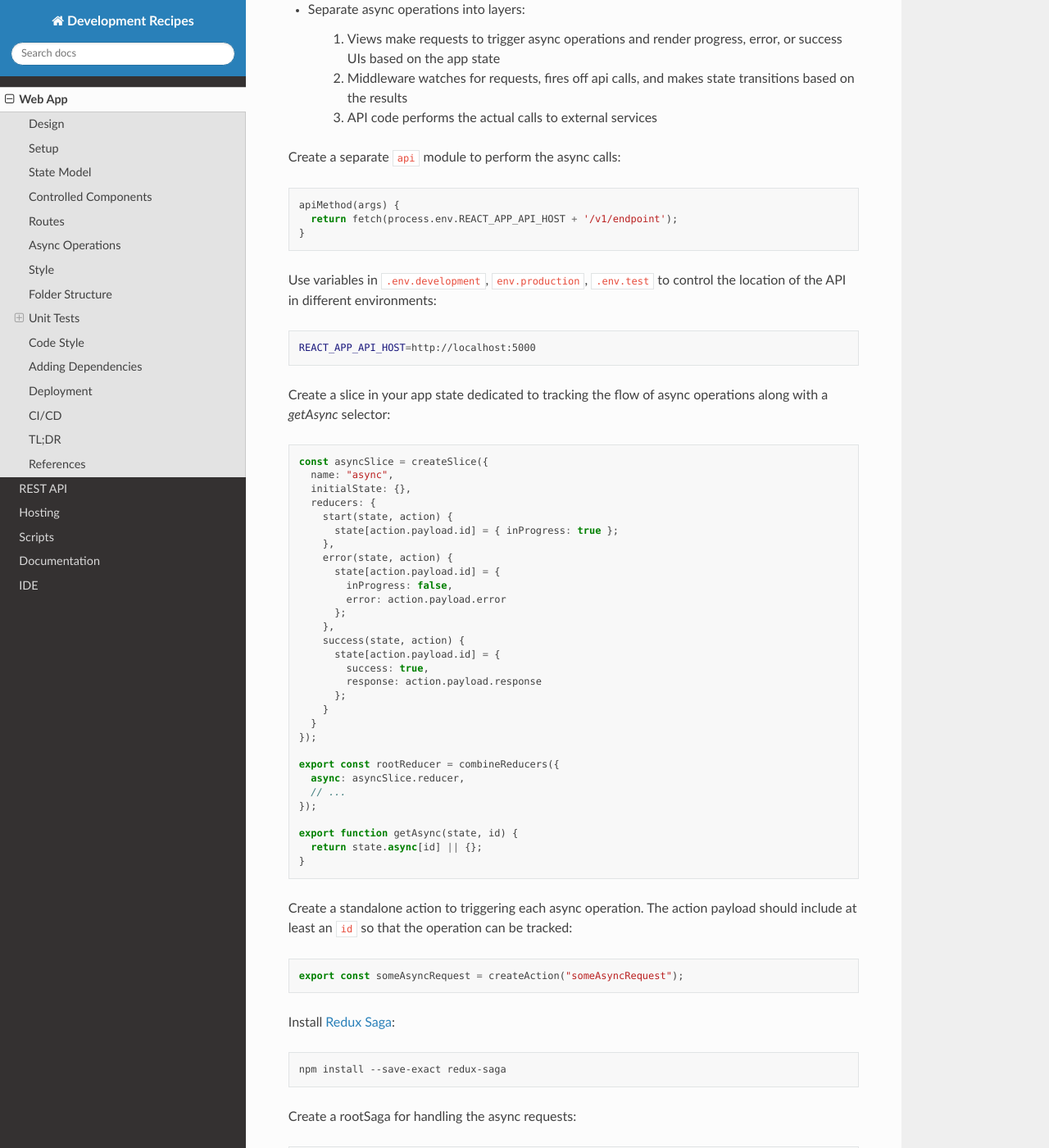
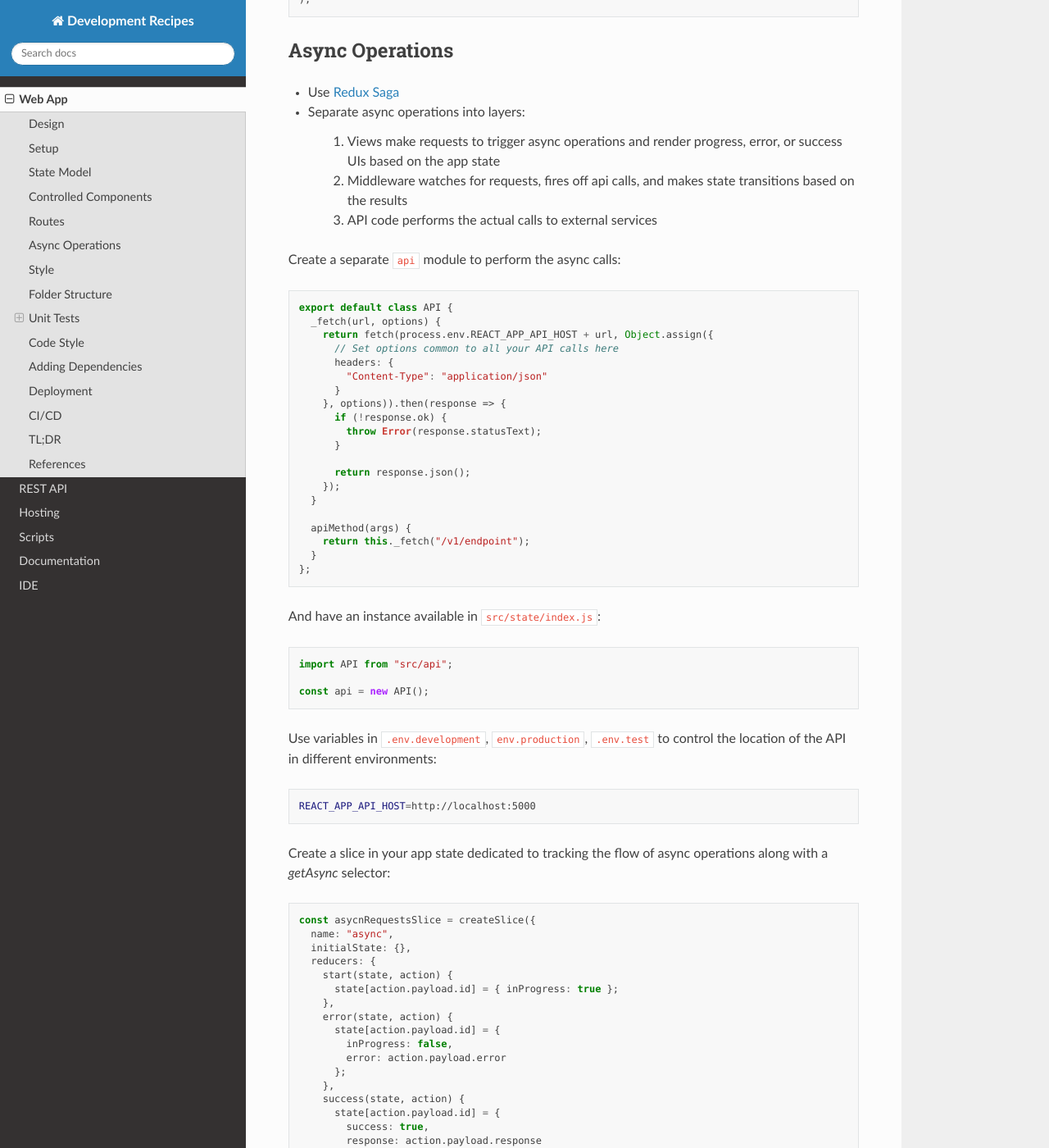
Before and after one commit to jpmunz/development-recipes, a Sphinx documentation site: the page built from docs/web.rst, in a window 1280 px wide and 1400 px high, scrolled down 4165 px. Shown: the whole window at 82% size. Built offline with Sphinx 7.4.7 and the Read the Docs theme 2.0.0, drawn with Linux system fonts in a browser that asks for light colours; some of the changed text lies outside the part shown.

Commit message:
Fix up web app documentation and link to sample repo

```diff
--- a/docs/web.rst
+++ b/docs/web.rst
@@ -80,13 +80,13 @@
 
 .. code:: jsx
 
-    import React from 'react'
-    import ReactDOM from 'react-dom'
-    import { configureStore, getDefaultMiddleware } from '@reduxjs/toolkit'
-    import logger from 'redux-logger'
-    import { Provider} from 'react-redux'
-    import { rootReducer } from 'src/state'
-    import App from 'src/views/App'
+    import React from "react"
+    import ReactDOM from "react-dom"
+    import { configureStore, getDefaultMiddleware } from "@reduxjs/toolkit"
+    import logger from "redux-logger"
+    import { Provider} from "react-redux"
+    import { rootReducer } from "src/state"
+    import App from "src/views/App"
 
     const store = configureStore({
       reducer: rootReducer,
@@ -110,7 +110,7 @@
 
 .. code:: javascript
 
-    import { produce } from 'immer';
+    import { produce } from "immer";
 
     const derivedState = produce(state, draft => {
         // Mutate draft
@@ -120,23 +120,28 @@
 Controlled Components
 ---------------------
 
+* Use `React Redux <https://react-redux.js.org/introduction/quick-start>`_
 * Use ``connect`` to map application state and state transition methods to props
 * Use ``autoBind`` in the constructor to make sure DOM handlers have access to ``this``
 * Export both the connected and unconnected component to facilitate unit testing
+
+.. code:: bash
+
+    npm install --save-exact react-redux react-autobind
 
 Example:
 
 .. code:: jsx
 
-    import React from 'react';
-    import {connect} from "react-redux";
-    import {selector1, selector2, action1, action2} from "src/state";
+    import React from "react";
+    import { connect } from "react-redux";
+    import { selector1, selector2, action1, action2 } from "src/state";
     import autoBind from "react-autobind";
 
     export class Component extends React.Component {
       constructor(props) {
         super(props);
-        this.state = {}
+        this.state = {};
         autoBind(this);
       }
 
@@ -165,23 +170,25 @@
         prop2: selector2(state),
         // ...
       }
-    }, (action1, action2)(Component);
+    }, { action1, action2 })(Component);
 
 Routes
 ------
 
 * Use `React DOM Router <https://reacttraining.com/react-router/web/guides/quick-start>`_
 
-Setup routes in ``App.js`` using ``react-dom-router``:
+Setup routes in ``App.js`` using ``react-router-dom``:
 
 .. code:: bash
 
-    npm install --save-exact react-dom-router
+    npm install --save-exact react-router-dom
 
 .. code:: javascript
 
-    import React from 'react';
-    import {Switch, Route} from "react-router-dom";
+    import React from "react";
+    import { Switch, Route } from "react-router-dom";
+    import Home from "./Home";
+    import Foo from "./Foo";
 
     class App extends React.Component {
       render() {
@@ -232,9 +239,34 @@
 
 .. code:: javascript
 
-  apiMethod(args) {
-    return fetch(process.env.REACT_APP_API_HOST + '/v1/endpoint');
-  }
+    export default class API {
+      _fetch(url, options) {
+        return fetch(process.env.REACT_APP_API_HOST + url, Object.assign({
+          // Set options common to all your API calls here
+          headers: {
+            "Content-Type": "application/json"
+          }
+        }, options)).then(response => {
+          if (!response.ok) {
+            throw Error(response.statusText);
+          }
+
+          return response.json();
+        });
+      }
+
+      apiMethod(args) {
+        return this._fetch("/v1/endpoint");
+      }
+    };
+
+And have an instance available in ``src/state/index.js``:
+
+.. code:: javascript
+
+    import API from "src/api";
+
+    const api = new API();
 
 Use variables in ``.env.development``, ``env.production``, ``.env.test`` to control the location of the API in different
 environments:
@@ -247,7 +279,7 @@
 
 .. code:: javascript
 
-    const asyncSlice = createSlice({
+    const asycnRequestsSlice = createSlice({
       name: "async",
       initialState: {},
       reducers: {
@@ -270,7 +302,7 @@
     });
 
     export const rootReducer = combineReducers({
-      async: asyncSlice.reducer,
+      async: asycnRequestsSlice.reducer,
       // ...
     });
 
@@ -295,6 +327,9 @@
 
 .. code:: javascript
 
+    import { put, call, takeLatest } from "redux-saga/effects";
+    // ...
+
     export const rootSaga = function*() {
       yield takeLatest(someAsyncRequest.type, handleSomeAsyncRequest);
       // ...
@@ -324,10 +359,10 @@
 
 .. code:: javascript
 
-    import createSagaMiddleware from 'redux-saga'
-    import {configureStore, getDefaultMiddleware} from "@reduxjs/toolkit"
-    import logger from 'redux-logger'
-    import {rootReducer, rootSaga } from 'src/state'
+    import createSagaMiddleware from "redux-saga"
+    import { configureStore, getDefaultMiddleware } from "@reduxjs/toolkit"
+    import logger from "redux-logger"
+    import { rootReducer, rootSaga } from "src/state"
 
     const sagaMiddleware = createSagaMiddleware();
 
@@ -343,9 +378,9 @@
 
 .. code:: jsx
 
-    import React from 'react';
-    import {connect} from 'react-redux';
-    import {someAsyncRequest, barAsyncRequest, getAsync} from 'src/state'
+    import React from "react";
+    import { connect } from "react-redux";
+    import { someAsyncRequest, barAsyncRequest, getAsync } from "src/state"
 
     class Edit extends React.Component {
       componentDidMount() {
@@ -388,8 +423,8 @@
 
 .. code:: scss
 
-    @import 'variables';
-    @import '~bootstrap/scss/bootstrap';
+    @import "variables";
+    @import "~bootstrap/scss/bootstrap";
 
     /* Global Styles */
     body {
@@ -482,11 +517,11 @@
 
 .. code:: javascript
 
-    import {someAdditionalSelector} from "./additional";
+    import { someAdditionalSelector } from "./additional";
 
     // ...
 
-    export {someAdditionalSelector}
+    export { someAdditionalSelector }
 
 For imports across directories allow relative imports in ``jsconfig.json``:
 
@@ -694,10 +729,10 @@
     const initialState = produce({}, () => ({
       foo: "bar",
       baz: true,
-    });
+    }));
 
     test("selector1", () => {
-      expect(selector1(initialState)).toBe("bar"));
+      expect(selector1(initialState)).toBe("bar");
     });
 
     test("selector2 true", () => {
@@ -709,7 +744,7 @@
         draft.baz = false;
       });
 
-      expect(selector2(initialState)).toBe(false));
+      expect(selector2(initialState)).toBe(false);
     });
 
 Testing Actions
@@ -729,11 +764,11 @@
     const initialState = produce({}, () => ({
       foo: "bar",
       baz: true,
-    });
+    }));
 
     test("action1", () => {
-      const updatedState = rootReducer(initialState, action1(payload));
-      expect(selector1(initialState)).toBe("bar after action is applied"));
+      const updatedState = rootReducer(initialState, action1({ /* payload */ }));
+      expect(selector1(updatedState)).toBe("bar after action is applied");
     });
 
 Testing Async Operations
@@ -788,13 +823,13 @@
     };
 
     test("someAsyncRequest success", async () => {
-      mockApiMethod1.mockResolvedValue(mockedResponse);
+      mockApiMethod1.mockResolvedValue({ /* response */ });
 
-      const sagaTester = startTest(someAsyncRequest(payload));
+      const sagaTest = startTest(someAsyncRequest({ /* payload */ }));
 
-      await sagaTester.waitFor("someAsyncRequest/success");
+      await sagaTest.waitFor("someAsyncRequest/success");
 
-      expect(selector1(sagaTest.getState()).toEqual(expectation);
+      expect(selector1(sagaTest.getState())).toEqual(/* expectation */);
     });
 
 Testing API Calls
@@ -817,16 +852,20 @@
 
 .. code:: javascript
 
+    import API from "./index";
+
+    const api = new API();
+
     test("Some fetch", async () => {
 
       // ...
 
-      fetch.once(mockedResponse);
-      const result = await api.apiMethod(apiArgs);
+      fetch.once(JSON.stringify({ /* response */ }));
+      const result = await api.apiMethod(/* apiArgs */);
 
-      expect(result).toEqual(expectedResult);
+      expect(result).toEqual(/* expectedResult */);
       expect(fetch.mock.calls).toEqual([
-        [expectedUrl, expectedFetchOptions]
+        /* [expectedUrl, expectedFetchOptions] */
       ]);
     });
 
@@ -862,6 +901,23 @@
       "git add"
     ]
   },
+
+This will only run Prettier on staged files going forward, so you should also do an initial Prettier run across all source files.
+Add a ``pretty`` npm run command to ``package.json``:
+
+.. code:: json
+
+  "scripts": {
+
+    "pretty": "prettier --write src/**/*.{js,jsx,json,css,scss,md}"
+
+  },
+
+And run it:
+
+.. code:: bash
+
+    npm run pretty
 
 Adding Dependencies
 -------------------
@@ -956,7 +1012,7 @@
 TL;DR
 -----
 
-TODO sample repo to clone that encapsulates these tips
+See `this repo <https://github.com/jpmunz/sample-web-app>`_ for an example project that encapsulates these tips.
 
 References
 ----------
```
Also changed, not shown: other parts of docs/web.rst (+4 -4 lines).
